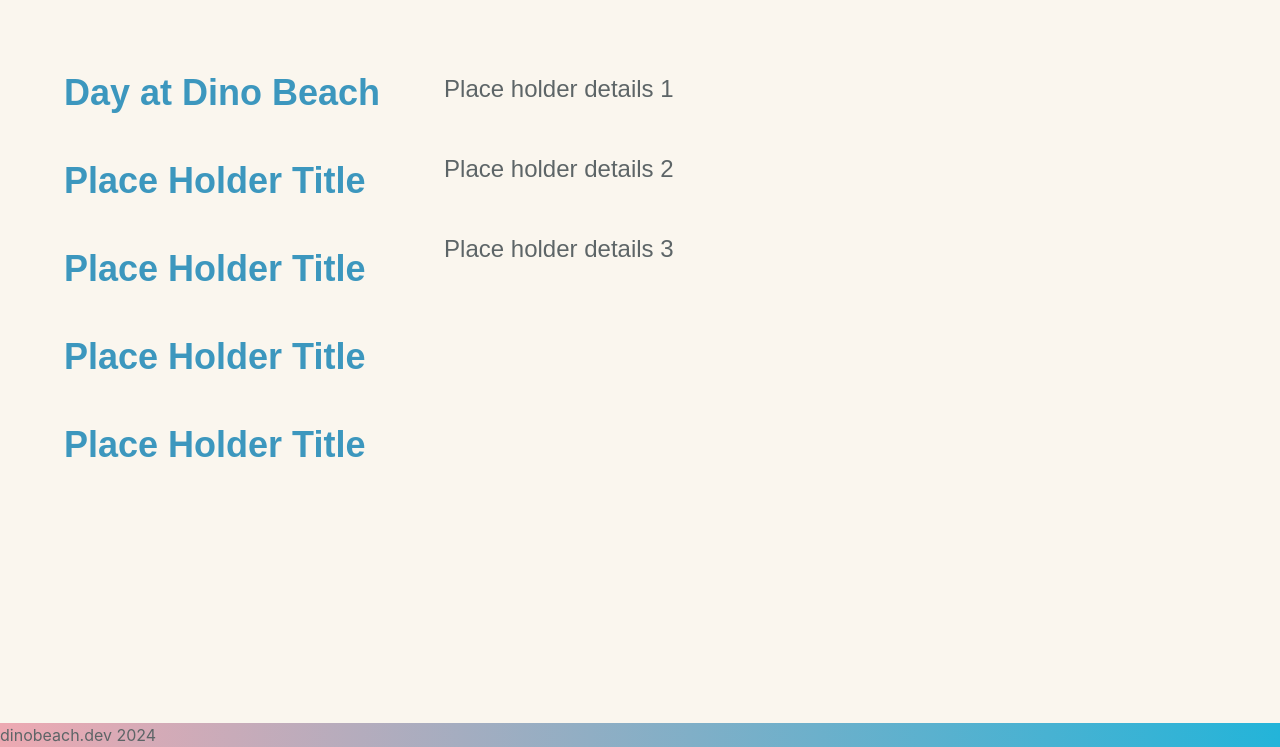
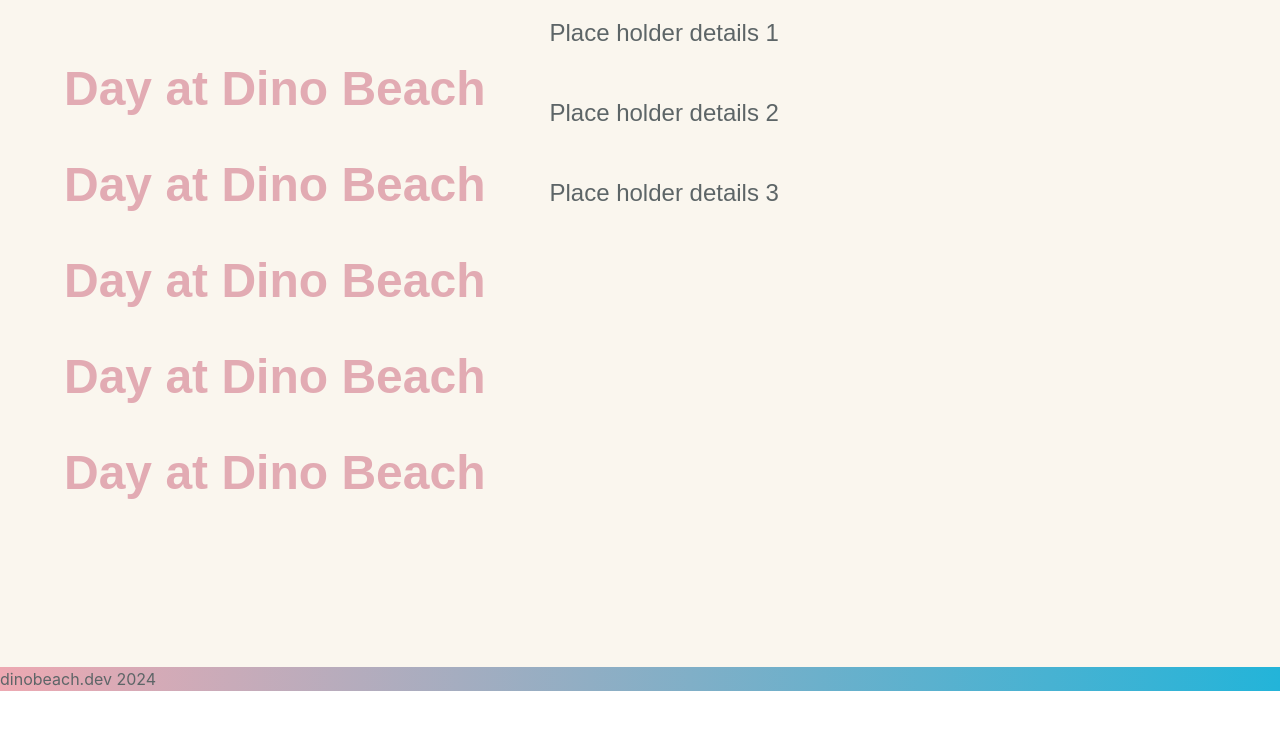
Before and after one commit to masoomro16/dinobeachdev, a Gatsby site: page /services in a window 1280 px wide. Shown: the part 132-879 px from the top of the page. After the commit the page ends 823 px from the top, so only its background shows below. Built offline with nearby package versions, Linux system fonts and the light colour scheme; Gatsby itself is replaced by a stand-in of ours.

Commit message:
added hover styling to services & started to breakdown

```diff
--- /dev/null
+++ b/src/components/ServiceTitle.jsx
@@ -0,0 +1,16 @@
+import React, {useState} from 'react'
+
+const ServiceTitle = () => {
+  const [Focus, setFocus] = useState(true);
+
+  const focusedText = 'text-5xl text-pink';
+
+  return (
+    <div>
+        <h2 className={`text-4xl mx-16 my-12 text-blue font-bold title-text hover:${focusedText} ${Focus && focusedText}`} onClick={setFocus}
+        >Day at Dino Beach</h2>
+    </div>
+  )
+}
+
+export default ServiceTitle
--- a/src/constants/serviceData.js
+++ b/src/constants/serviceData.js
@@ -2,7 +2,8 @@ export const serviceData = [
     {
       id:1,
       title: "Weekend Getaway",
-      subArray: [
+      price: $200,
+      details: [
         "Single Page Application / Landing Page",
         "Contact Forms & Interactions",
         "Social media packet",
@@ -13,7 +14,8 @@ export const serviceData = [
     {
       id:2,
       title: "Day at Dino Beach",
-      subArray: [
+      price: $200,
+      details: [
         "Single Page Application / Landing Page",
         "Contact Forms & Interactions",
         "Social media packet",
@@ -24,7 +26,8 @@ export const serviceData = [
     {
       id:3,
       title:"Dinfluencer",
-      subArray: [
+      price: $200,
+      details: [
         "Single Page Application / Landing Page",
         "Contact Forms & Interactions",
         "Social media packet",
@@ -35,7 +38,8 @@ export const serviceData = [
     {
       id:4,
       title: "Dinoland",
-      subArray: [
+      price: $200,
+      details: [
         "Single Page Application / Landing Page",
         "Contact Forms & Interactions",
         "Social media packet",
@@ -46,7 +50,8 @@ export const serviceData = [
     {
       id:5,
       title:"Build a Beach",
-      subArray: [
+      price: $200,
+      details: [
         "Single Page Application / Landing Page",
         "Contact Forms & Interactions",
         "Social media packet",
--- a/src/pages/services.js
+++ b/src/pages/services.js
@@ -1,5 +1,6 @@
 import React, { useState } from 'react'
 import Layout from '../components/layout'
+import ServiceTitle from '../components/ServiceTitle';
 import { StaticImage } from 'gatsby-plugin-image';
 
 const placeHolderData = [
@@ -35,13 +36,13 @@ const services = (props) => {
   return (
     <Layout>
 
-      <div className='h-[calc(100vh_-_150px)] flex mt-14'>
+      <div className='h-[calc(100vh_-_150px)] flex'>
         <div>
-          <h2 className='text-4xl mx-16 mb-12 text-blue font-bold title-text hover:text-5xl hover:text-pink'>Day at Dino Beach</h2>
-          <h2 className='text-4xl mx-16 my-12 text-blue font-bold title-text hover:text-5xl hover:text-pink'>Place Holder Title</h2>
-          <h2 className='text-4xl mx-16 my-12 text-blue font-bold title-text hover:text-5xl hover:text-pink'>Place Holder Title</h2>
-          <h2 className='text-4xl mx-16 my-12 text-blue font-bold title-text hover:text-5xl hover:text-pink'>Place Holder Title</h2>
-          <div className='text-4xl mx-16 mt-12 text-blue font-bold title-text hover:text-5xl hover:text-pink'>Place Holder Title</div>
+          <ServiceTitle />
+          <ServiceTitle />
+          <ServiceTitle />
+          <ServiceTitle />
+          <ServiceTitle />
         </div>
 
 
```
